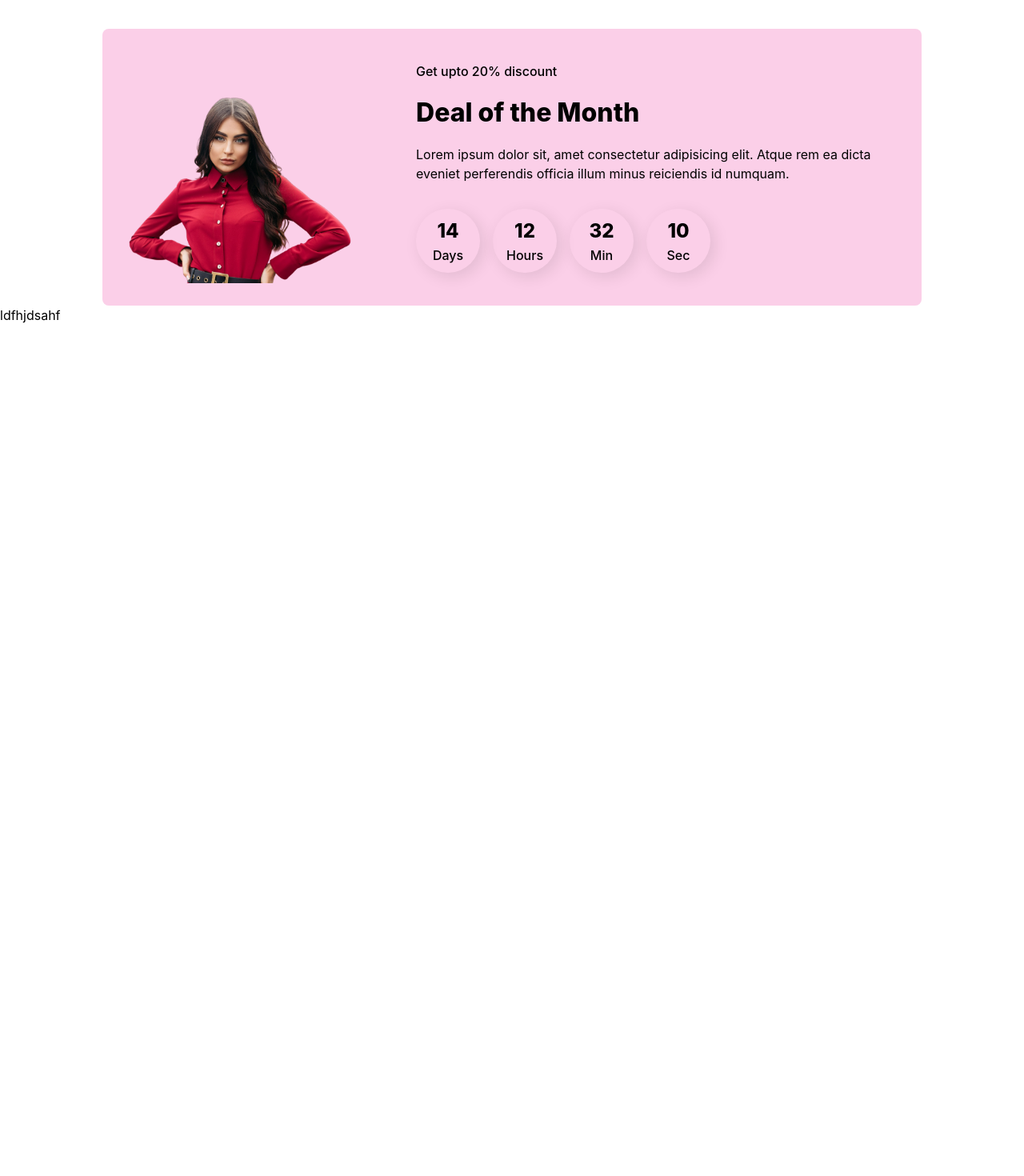
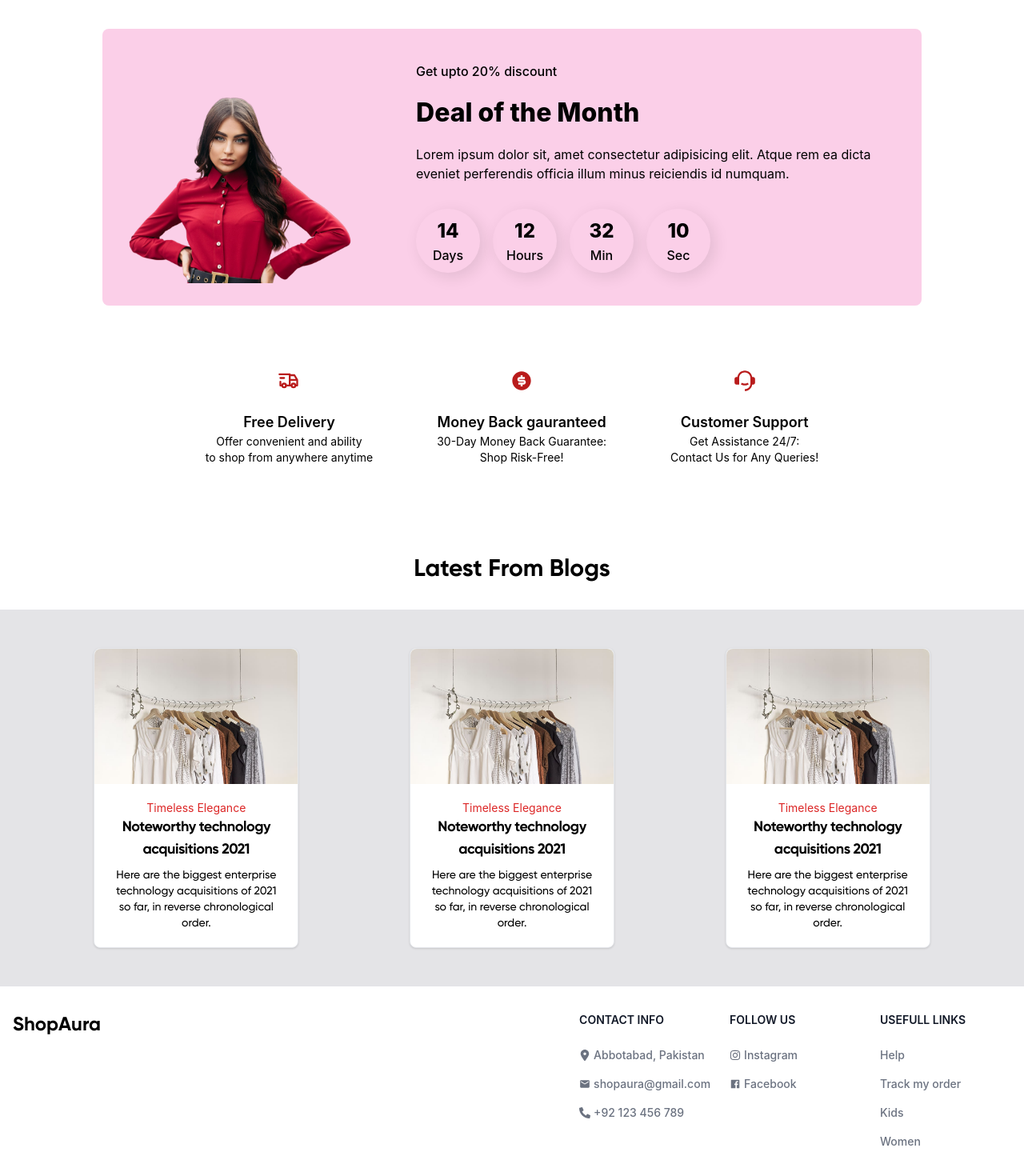
Before and after one commit to FaizanShah10/ShopAura---ecommerce, a React (Vite) app: page / in a window 1280 px wide. Shown: the part 2872-4342 px from the top of the page at 80% size. Before the commit the page ends 3278 px from the top, so only its background shows below. Built offline with nearby package versions, Linux system fonts and the light colour scheme.

Commit message:
Home Page complete

```diff
--- /dev/null
+++ b/src/components/Blogs.jsx
@@ -0,0 +1,52 @@
+import React from 'react'
+import HangingClothes from "../assets/clothes-hanged.jpg"
+
+const Blogs = () => {
+  return (
+    <div>
+
+      <h1 className='text-center font-[Gilroy-Bold] lg:px-32 px-1 py-8 text-2xl lg:text-3xl'>Latest From Blogs</h1>
+      <div className='grid grid-cols-1 sm:grid-cols-2 md:grid-cols-3 lg:grid-cols-3 bg-zinc-200 p-12 place-items-center'>
+      <div class="lg:max-w-[20vw] w-full bg-white border  rounded-lg shadow ">
+          <a href="#">
+              <img class="rounded-t-lg" src={HangingClothes} alt="" />
+          </a>
+          <div class="p-5">
+            <p className='text-red-600 text-center text-sm'>Timeless Elegance</p>
+              <a href="#">
+                  <h5 class="mb-2 text-lg font-[Gilroy-Bold] text-center tracking-tight text-black dark:text-black">Noteworthy technology acquisitions 2021</h5>
+              </a>
+              <p class=" font-[Gilroy-Medium] text-sm text-center  dark:text-black">Here are the biggest enterprise technology acquisitions of 2021 so far, in reverse chronological order.</p>
+          </div>
+      </div>
+      <div class="lg:max-w-[20vw] w-full bg-white border  rounded-lg shadow ">
+          <a href="#">
+              <img class="rounded-t-lg" src={HangingClothes} alt="" />
+          </a>
+          <div class="p-5">
+            <p className='text-red-600 text-center text-sm'>Timeless Elegance</p>
+              <a href="#">
+                  <h5 class="mb-2 text-lg font-[Gilroy-Bold] text-center tracking-tight text-black dark:text-black">Noteworthy technology acquisitions 2021</h5>
+              </a>
+              <p class=" font-[Gilroy-Medium] text-sm text-center  dark:text-black">Here are the biggest enterprise technology acquisitions of 2021 so far, in reverse chronological order.</p>
+          </div>
+      </div>
+      <div class="lg:max-w-[20vw] w-full bg-white border  rounded-lg shadow ">
+          <a href="#">
+              <img class="rounded-t-lg" src={HangingClothes} alt="" />
+          </a>
+          <div class="p-5">
+            <p className='text-red-600 text-center text-sm'>Timeless Elegance</p>
+              <a href="#">
+                  <h5 class="mb-2 text-lg font-[Gilroy-Bold] text-center tracking-tight text-black dark:text-black">Noteworthy technology acquisitions 2021</h5>
+              </a>
+              <p class=" font-[Gilroy-Medium] text-sm text-center  dark:text-black">Here are the biggest enterprise technology acquisitions of 2021 so far, in reverse chronological order.</p>
+          </div>
+      </div>
+
+      </div>
+    </div>
+  )
+}
+
+export default Blogs
--- a/src/components/Deal.jsx
+++ b/src/components/Deal.jsx
@@ -6,7 +6,7 @@ import "../App.css"
 const Deal = () => {
   return (
     <>
-      <div className='flex justify-center'>
+      <div className='lg:flex lg:justify-center md:flex md:justify-center hidden'>
         <div className='w-[80vw] h-[27vw] bg-pink-200 rounded-lg flex justify-center items-center p-8 gap-20 overflow-hidden'>
           {/* Image on the left */}
           <div className='w-[40%] h-auto'>
@@ -40,7 +40,6 @@ const Deal = () => {
            </div>
         </div>
       </div>
-      <h2>ldfhjdsahf</h2>
     </>
   )
 }
--- /dev/null
+++ b/src/components/Footer.jsx
@@ -0,0 +1,77 @@
+import React from 'react'
+
+import { FaLocationDot } from "react-icons/fa6";
+import { MdEmail } from "react-icons/md";
+import { FaPhoneAlt } from "react-icons/fa";
+import { FaInstagram } from "react-icons/fa";
+import { BiLogoFacebookSquare } from "react-icons/bi";
+
+const Footer = () => {
+  return (
+    <>
+
+
+<footer class="bg-white dark:bg-white">
+    <div class="mx-auto w-full max-w-screen-xl p-4 py-6 lg:py-8">
+        <div class="md:flex md:justify-between">
+          <div class="mb-6 md:mb-0">
+              <a href="/" class="flex items-center">
+                <h2 className='text-black text-2xl font-[Gilroy-Bold]'>ShopAura</h2>
+              </a>
+          </div>
+          <div class="grid grid-cols-2 gap-8 sm:gap-6 sm:grid-cols-3">
+              <div>
+                  <h2 class="mb-6 text-sm font-semibold text-gray-900 uppercase dark:text-black">Contact info</h2>
+                  <ul class="text-gray-500 dark:text-gray-800 font-medium">
+                      <li class="mb-4">
+                          <p className='flex items-center gap-1 text-sm'><span><FaLocationDot /></span>Abbotabad, Pakistan</p>
+                      </li>
+                      <li className='mb-4'>
+                      <p className='flex items-center gap-1 text-sm'><span><MdEmail /></span>shopaura@gmail.com</p>
+                      </li>
+                      <li>
+                      <p className='flex items-center gap-1 text-sm'><span><FaPhoneAlt /></span>+92 123 456 789</p>
+                      </li>
+                  </ul>
+              </div>
+              <div>
+                  <h2 class="mb-6 text-sm font-semibold text-gray-900 uppercase dark:text-black">Follow us</h2>
+                  <ul class="text-gray-500 dark:text-gray-800 font-medium">
+                      <li class="mb-4">
+                      <p className='flex items-center gap-1 text-sm'><span><FaInstagram /></span>Instagram</p>
+                      </li>
+                      <li>
+                      <p className='flex items-center gap-1 text-sm'><span><BiLogoFacebookSquare /></span>Facebook</p>
+                      </li>
+                  </ul>
+              </div>
+              <div>
+                  <h2 class="mb-6 text-sm font-semibold text-gray-900 uppercase dark:text-black">Usefull Links</h2>
+                  <ul class="text-gray-500 dark:text-gray-800 font-medium">
+                      <li class="mb-4">
+                        <p className='flex items-center gap-1 text-sm'>Help</p>
+                      </li>
+                      <li class="mb-4">
+                        <p className='flex items-center gap-1 text-sm'>Track my order</p>
+                      </li>
+                      <li class="mb-4">
+                        <p className='flex items-center gap-1 text-sm'>Kids</p>
+                      </li>
+                      <li class="mb-4">
+                        <p className='flex items-center gap-1 text-sm'>Women</p>
+                      </li>
+
+                  </ul>
+              </div>
+          </div>
+      </div>
+      <hr class="my-2 border-gray-200 sm:mx-auto dark:border-gray-700 lg:my-8" />
+    </div>
+</footer>
+
+
+    </>
+  )
+}
+
+export default Footer
--- /dev/null
+++ b/src/components/PromoBanner.jsx
@@ -0,0 +1,30 @@
+import React from 'react'
+import { TbTruckDelivery } from "react-icons/tb";
+import { RiMoneyDollarCircleFill } from "react-icons/ri";
+import { RiCustomerService2Fill } from "react-icons/ri";
+
+const PromoBanner = () => {
+  return (
+    <div className='p-20'>
+      <div className='flex flex-col lg:flex-row justify-center gap-20'>
+        <div className='flex flex-col items-center'>
+          <TbTruckDelivery className='w-7 h-7 mb-6 text-red-700'/>
+          <h3 className='text-lg font-semibold'>Free Delivery</h3>
+          <p className='text-center text-sm'>Offer convenient and ability <br />to shop from anywhere anytime</p>
+        </div>
+        <div className='flex flex-col items-center'>
+          <RiMoneyDollarCircleFill className='w-7 h-7 mb-6 text-red-700'/>
+          <h3 className='text-lg font-semibold'>Money Back gauranteed</h3>
+          <p className='text-center text-sm'>30-Day Money Back Guarantee: <br /> Shop Risk-Free!</p>
+        </div>
+        <div className='flex flex-col items-center'>
+          <RiCustomerService2Fill  className='w-7 h-7 mb-6 text-red-700'/>
+          <h3 className='text-lg font-semibold'>Customer Support</h3>
+          <p className='text-center text-sm'>Get Assistance 24/7: <br /> Contact Us for Any Queries!</p>
+        </div>
+      </div>
+    </div>
+  )
+}
+
+export default PromoBanner
--- a/src/components/TrendingProducts.jsx
+++ b/src/components/TrendingProducts.jsx
@@ -9,12 +9,12 @@ const TrendingProducts = () => {
 
   return (
     <div>
-      <h1 className='text-center text-3xl font-[Gilroy-Medium] mb-2'>Trending Products</h1>
+      <h1 className='text-center text-3xl font-[Gilroy-Bold] mb-2'>Trending Products</h1>
       <p className='text-center text-gray-600'>Explore our latest trending products</p>
       <p className='text-center text-gray-600'>Elevate your style with out latest girls fashion trending products</p>
 
       {/* Products Card */}
-      <div className='grid grid-cols-1 sm:grid-cols-2 md:grid-cols-3 lg:grid-cols-4 gap-16 px-36 py-16'>
+      <div className='grid grid-cols-1 sm:grid-cols-2 md:grid-cols-3 lg:grid-cols-4 gap-16 px-10 lg:px-24 py-16'>
         {Products.map((product) => {
           // Determine the number of filled and empty stars based on the product rating
           const filledStars = Math.floor(product.rating);
--- a/src/pages/Home.jsx
+++ b/src/pages/Home.jsx
@@ -4,6 +4,9 @@ import Categories from '../components/Categories'
 import Trending from '../components/Trending'
 import TrendingProducts from '../components/TrendingProducts'
 import Deal from '../components/Deal'
+import PromoBanner from '../components/PromoBanner'
+import Blogs from "../components/Blogs"
+import Footer from "../components/Footer"
 
 const Home = () => {
   return (
@@ -13,6 +16,9 @@ const Home = () => {
         <Trending/>
         <TrendingProducts/>
         <Deal/>
+        <PromoBanner/>
+        <Blogs/>
+        <Footer/>
     </div>
   )
 }
```
Also changed, not shown: src/assets/clothes-hanged.jpg (added).
